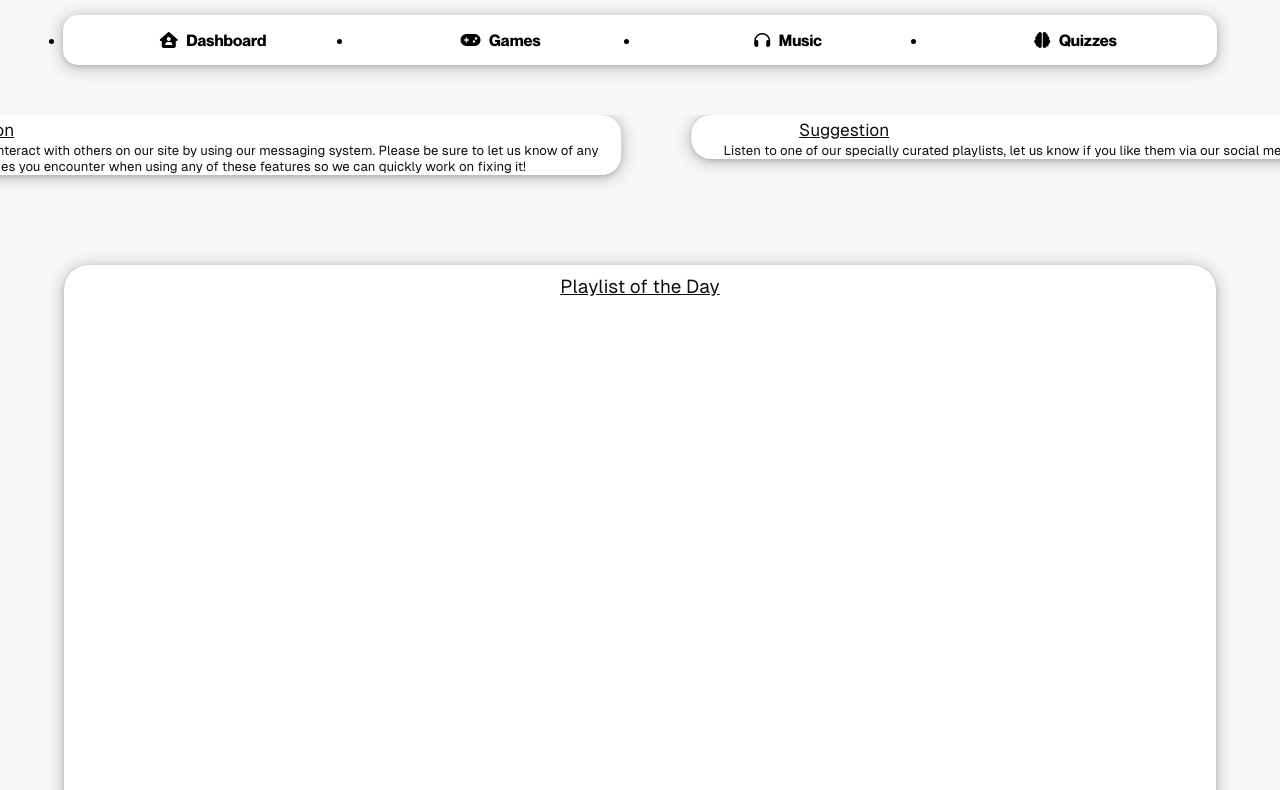
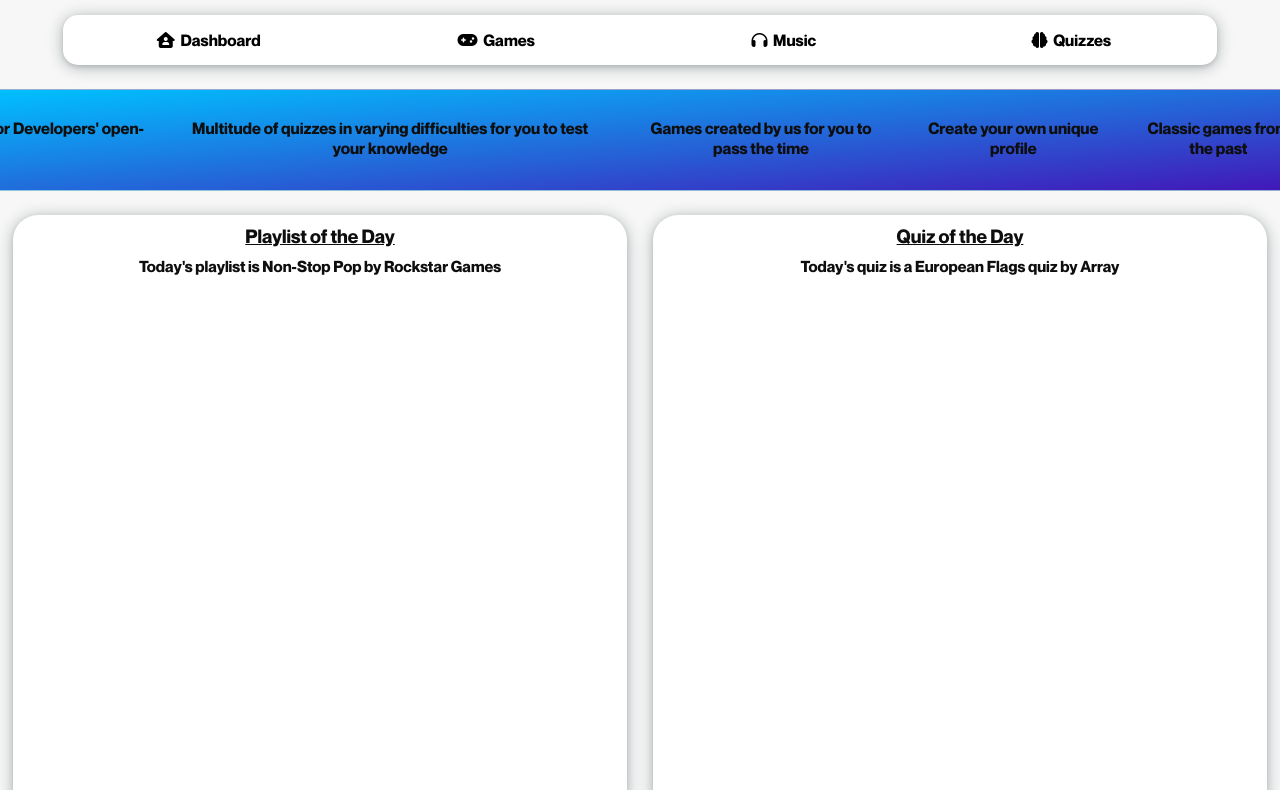
Before and after one commit to jhpriestley16/sonar.dev, a plain HTML site: page PointNemo/index.html in a window 1280 px wide. Shown: the part 60-850 px from the top of the page. Drawn offline with Linux system fonts and the light colour scheme; a script that the page names is missing; files whose address does not match are found by name.

Commit message:
layout improvements, suggestions on a slider

```diff
--- a/PointNemo/css/home.scss
+++ b/PointNemo/css/home.scss
@@ -20,7 +20,7 @@ html, body { box-sizing: border-box; overflow-x: hidden;}
 
 @font-face{
     font-family: profont;
-    src: url("../fonts/Pro\ Font.otf");
+    src: url("../fonts/Maverix-Regular.ttf");
 }
 
 *{
@@ -67,13 +67,13 @@ html, body { box-sizing: border-box; overflow-x: hidden;}
   --ff-titles: neue;
 
   --clr-light: #eaeaea;
-  --clr-box: #080808;
+  --clr-box: #090909;
   --clr-nav-box: linear-gradient(121.28deg, #DC8400 0%, #FFFFFF 40.08%), linear-gradient(140.54deg, #FF0000 0%, #0047FF 72.37%), linear-gradient(121.28deg, #00E384 0%, #FF0000 100%), linear-gradient(121.28deg, #FA00FF 0%, #00FF38 100%), linear-gradient(127.43deg, #00F0FF 0%, #A80000 100%), radial-gradient(100.47% 100% at 50% 100%, #70FF00 0%, #680199 100%), linear-gradient(127.43deg, #B7D500 0%, #2200AA 100%);
   --clr-nav-blend: darken, hue, overlay, color, color-dodge, difference, normal;
   --clr-typo-box: radial-gradient(80.99% 100% at 50% 0%, #FFFFFF 0%, #00801C 100%), linear-gradient(180deg, #FFF500 0%, #000000 100%), linear-gradient(83.76deg, #5000F9 3.4%, #000000 96.6%), radial-gradient(70.71% 99% at 100% 39.75%, #8F00FF 0%, #0F0018 100%), radial-gradient(70.41% 100% at 50% 0%, #D5B300 0%, #2200AA 100%);
   --clr-typo-blend: overlay, difference, difference, difference, normal;
   --clr-dark: #050505;
-  --clr-footer: #0a0a0a;
+  --clr-footer: #090909;
   --clr-link: #090909;
 
   --ff-clr: #949494c6;
@@ -121,12 +121,15 @@ body{
 }
 
 hr{
-    margin: 25px 3vw;
-    width: 94vw;
+    margin: 12px 2vw;
+    width: 96%;
     border: none;
+}
+.spotify-playlist-quiz-container-large hr{
     border-top: var(--box-borders);
+    width: 94%;
+    margin-inline: 3%;
 }
-
 header{
     width: 100vw;
     height: 50px;
@@ -157,8 +160,13 @@ nav{
     flex-direction: row;
     text-decoration: none;
     font-size: 2.3rem;
-    color: var(--ff-clr);
+    color: var(--ff-header-clr);
     align-items: center;
+}
+h1{
+    font-family: neue;
+    margin-inline: 5%;
+    font-size: clamp(1.6rem, 1.4667rem + 0.4444vw, 2rem);
 }
 .header-nav-pills{
     height: 100%;
@@ -222,7 +230,7 @@ input:focus, input:active{
 }
 .menu{
     height: 70%;
-    aspect-ratio: 1.5 / 1;
+    aspect-ratio: 1 / 1;
     display: flex;
     text-decoration: none;
     color: #7d7d7d;
@@ -238,7 +246,7 @@ input:focus, input:active{
 }
 .notifications{
     height: 70%;
-    aspect-ratio: 1.5 / 1;
+    aspect-ratio: 1 / 1;
     display: flex;
     text-decoration: none;
     color: #7d7d7d;
@@ -394,6 +402,34 @@ input:focus, input:active{
     margin-inline: 1%;
     font-size: clamp(1.1rem, 0.9333rem + 0.5556vw, 1.6rem);
 }
+.profile-menu{
+    aspect-ratio: 1;
+    height: 80%;
+    border: var(--header-footer-border);
+    border-radius: 50%;
+    margin-inline: 5%;
+    display: flex;
+    align-items: center;
+    justify-content: center;
+}
+.profile-menu img{
+    width: 95%;
+    height: 95%;
+}
+
+
+
+
+
+
+
+
+
+
+
+
+
+
 
 main{
     background: transparent;
@@ -411,6 +447,7 @@ main{
 .pages-list{
     width: 95%;
     margin-inline: 4.9%;
+    list-style-type: none;
     height: 100%;
     display: flex;
     flex-direction: row;
@@ -436,17 +473,20 @@ main{
     color: var(--ff-header-clr);
 }
 .page-link > *{
-    margin-inline: 3%;
+    margin-inline: 1%;
 }
-.page-link:hover{
+.page-link:hover p{
     text-decoration: underline;
+}
+.page-link:hover i{
+    text-decoration: none;
 }
 
 @mixin white-gradient {
 	background: linear-gradient(to right,  rgba(255,255,255,1) 0%,rgba(255,255,255,0) 100%);
 }
 
-$animationSpeed: 40s;
+$animationSpeed: 29s;
 
 // Animation
 @keyframes scroll {
@@ -457,44 +497,39 @@ $animationSpeed: 40s;
 
 // Styling
 .slider {
-	background: transparent;
+	background: var(--clr-footer);
 	height: 100px;
 	margin: auto;
 	overflow:hidden;
-	position: relative;
 	width: 100%;
-
-	&::before,
-	&::after {
-		/*@include white-gradient;*/
-		content: "";
-		height: 100px;
-		position: absolute;
-		width: 200px;
-		z-index: 2;
-	}
-
-	&::after {
-		right: 0;
-		top: 0;
-		transform: rotateZ(180deg);
-	}
-
-	&::before {
-		left: 0;
-		top: 0;
-	}
+    border: var(--header-footer-border);
+    border-inline: none;
 
 	.slide-track {
 		animation: scroll $animationSpeed linear infinite;
 		display: flex;
 		width: calc(250px * 14);
+        height: 95%;
 	}
-
-	.slide {
-		height: 100px;
-		width: 250px;
-	}
+}
+.suggestion-box{
+    border-radius: 20px;
+    height: 100%;
+    margin-inline: 0.5%;
+    box-shadow: none;
+    text-align: center;
+}
+.darkmode .suggestion-box{
+    box-shadow: none;
+}
+.suggestion-height-set{
+    height: 100%;
+    width: 100%;
+    display: flex;
+    align-items: center;
+    justify-content: center;
+    color: var(--ff-clr);
+    font-family: neue;
 }
 
 
@@ -513,21 +548,7 @@ $animationSpeed: 40s;
 .darkmode .typography-box{
     border-bottom: none;
 }
-.typing-demo {
-    width: 50%;
-    height: 80%;
-    animation: typing 2s steps(50), step-end 4 alternate;
-    white-space: nowrap;
-    overflow: hidden;
-    border-right: transparent;
-    font-family: neue;
-    display: flex;
-    align-items: center;
-    color: var(--ff-clr);
-    font-size: clamp(0.9375rem, -0.0833rem + 3.4028vw, 4rem);
-    margin-top: -1%;
-    text-shadow: var(--text-shadow);
-  }
+
   span{
     color:var(--ff-clr);
   }
@@ -587,61 +608,6 @@ h2{
 
 }
 */
-.suggestion-box-tab-container{
-    width: 100%;
-    height: 25vh;
-    display: flex;
-    flex-direction: row;
-    background: transparent;
-    align-items: center;
-    justify-content: center;
-}
-.suggestion-box{
-    background: var(--clr-box);
-    width: 23%;
-    height: 100%;
-    margin-inline: auto;
-    border-radius: 20px;
-    display: flex;
-    flex-direction: column;
-    align-items: baseline;
-    box-shadow: none;
-    border: var(--box-borders);
-    box-shadow: rgba(14, 30, 37, 0.12) 0px 2px 4px 0px, rgba(14, 30, 37, 0.32) 0px 2px 16px 0px;
-}
-.darkmode .suggestion-box{
-    box-shadow: none;
-}
-.suggestion-label{
-    height: 15%;
-    width: 30%;
-    margin-top: 0.5%;
-    margin-bottom: 0.2%;
-    margin-left: 4%;
-    text-align: center;
-    color: var(--ff-clr);
-    font-family: var(--ff-text-label);
-    font-size: clamp(0.8rem, 0.6333rem + 0.5556vw, 1.3rem);
-    display: flex;
-    align-items: center;
-    justify-content: center;
-    text-decoration: underline;
-}
-p.suggestion-text{
-    height: 80%;
-    text-align: center;
-    color: var(--ff-clr);
-    font-family: var(--ff-text-label);
-    font-size: clamp(0.6rem, 0.4667rem + 0.4444vw, 1rem);
-    display: flex;
-    margin-inline: 3%;
-    align-items: center;
-    justify-content: center;
-}
-.suggestion-box:hover{
-    transition: var(--transi-nav);
-    transform: var(--transf-nav);
-}
 
 .about-us-text-block{
     width: 100%;
@@ -706,86 +672,60 @@ p.suggestion-text{
     align-items: center;
     justify-content: center;
 }
-.spotify-playlist-bg-box{
+.spotify-playlist-box{
     height: 100%;
-    width: 90%;
+    width: 48.5%;
     border-radius: 25px;
-    display: flex;
-    margin-inline: auto;
-    align-items: center;
+    margin-inline: 1vw;
     justify-content: center;
+    text-align: center;
+    color: var(--ff-clr);
+    font-family: neue;
+    font-size: clamp(0.7rem, 0.5333rem + 0.5556vw, 1.2rem);
     background: var(--clr-box);
     border: var(--box-borders);
     box-shadow: rgba(14, 30, 37, 0.12) 0px 2px 4px 0px, rgba(14, 30, 37, 0.32) 0px 2px 16px 0px;
 }
-.darkmode .spotify-playlist-bg-box{
+.darkmode .spotify-playlist-box{
     box-shadow: none;
-}
-.spotify-playlist-box{
-    height: 100%;
-    width: 100%;
-    border-radius: 21px;
-    display: flex;
-    flex-direction: column;
-    align-items: center;
 }
 .spotify-playlist-otd-label{
     height: 7%;
-    width: 30%;
+    width: 100%;
     text-align: center;
     color: var(--ff-clr);
-    font-family: var(--ff-text-label);
+    font-family: neue;
     font-size: clamp(0.9rem, 0.7333rem + 0.5556vw, 1.4rem);
     display: flex;
     align-items: center;
     text-decoration: underline;
     justify-content: center;
 }
-.quiz-container{
+.quiz-otd-label{
+    height: 7%;
     width: 100%;
-    height: 75vh;
+    text-align: center;
+    color: var(--ff-clr);
+    font-family: neue;
+    font-size: clamp(0.9rem, 0.7333rem + 0.5556vw, 1.4rem);
     display: flex;
-    flex-direction: row;
-    background: transparent;
     align-items: center;
+    text-decoration: underline;
     justify-content: center;
 }
-.quiz-bg-box{
+.quiz-box{
     height: 100%;
-    width: 60%;
+    width: 48.5%;
     border-radius: 25px;
-    display: flex;
-    margin-inline: auto;
-    align-items: center;
-    display: flex;
-    margin-inline: auto;
-    align-items: center;
+    margin-inline: 1vw;
     justify-content: center;
+    text-align: center;
+    color: var(--ff-clr);
+    font-family: neue;
+    font-size: clamp(0.7rem, 0.5333rem + 0.5556vw, 1.2rem);
     background: var(--clr-box);
     border: var(--box-borders);
     box-shadow: rgba(14, 30, 37, 0.12) 0px 2px 4px 0px, rgba(14, 30, 37, 0.32) 0px 2px 16px 0px;
-}
-.darkmode .quiz-bg-box{
-    box-shadow: none;
-}
-.quiz-otd-label{
-    height: 7%;
-    width: 30%;
-    margin-left: 5%;
-    color: var(--ff-clr);
-    font-family: var(--ff-text-label);
-    font-size: clamp(0.9rem, 0.7333rem + 0.5556vw, 1.4rem);
-    display: flex;
-    align-items: center;
-    justify-content: center;
-    text-decoration: underline;
-}
-.quiz-box{
-    height: 100%;
-    width: 100%;
-    border-radius: 20px;
-    justify-content: center;
-    display: flex;
 }
 .content-divider-graphic{
     height: 60vh;
--- a/PointNemo/index.html
+++ b/PointNemo/index.html
@@ -29,7 +29,7 @@
 
         <div class="logo-title-box">
             <a href="#top" class="home-refresh-via-title-logo">
-                <i class="fa-solid fa-user-astronaut"></i>
+                <i class="fa-solid fa-user-astronaut"></i><h1>array</h1>
             </a>
         </div>
 
@@ -61,6 +61,11 @@ function toggleNoti(){
 }
             </script>
         </div>
+        <div class="profile-menu">
+            <img src="img/dm-bg.jpg" style="border-radius: 50%;">
+        </div>
+    </div>
+        <!--
         <button class="menu"  onclick="toggleMenu()">
             <i class="gg-menu-right"></i>
             <div class="sub-menu-wrap" id="subMenu">
@@ -85,7 +90,7 @@ function toggleNoti(){
                 </div>
             </div>
         </div>
-    </button>
+    </button>-->
 
     </nav>
 </header>
@@ -95,22 +100,22 @@ function toggleNoti(){
         <ul class="pages-list">
             <li class="pages-tab">
                 <a href="#" class="page-link">
-                    <i class="fa-solid fa-house-user"></i>Dashboard
+                    <i class="fa-solid fa-house-user"></i><p>Dashboard</p>
                 </a>
             </li>
             <li class="pages-tab">
                 <a href="#" class="page-link">
-                    <i class="fa-solid fa-gamepad"></i>Games
+                    <i class="fa-solid fa-gamepad"></i><p>Games</p>
                 </a>
             </li>
             <li class="pages-tab">
                 <a href="#" class="page-link">
-                    <i class="fa-solid fa-headphones"></i>Music
+                    <i class="fa-solid fa-headphones"></i><p>Music</p>
                 </a>
             </li>
             <li class="pages-tab">
                 <a href="#" class="page-link">
-                    <i class="fa-solid fa-brain"></i>Quizzes
+                    <i class="fa-solid fa-brain"></i><p>Quizzes</p>
                 </a>
             </li>
         </ul>
@@ -153,20 +158,64 @@ function toggleNoti(){
 <div class="slider">
 	<div class="slide-track">
         <article class="suggestion-box">
-            <label class="suggestion-label">Suggestion</label>
-            <p class="suggestion-text">Update your profile, or interact with others on our site by using our messaging system. Please be sure to let us know of any bugs or issues you encounter when using any of these features so we can quickly work on fixing it!</p>
+            <div class="suggestion-height-set">
+                Curated playlists powered by Spotify For Developers' open-source web API
+            </div>
         </article>
         <article class="suggestion-box">
-                <label class="suggestion-label">Suggestion</label>
-                <p class="suggestion-text">Listen to one of our specially curated playlists, let us know if you like them via our social media pages!</p>
+            <div class="suggestion-height-set">
+                Multitude of quizzes in varying difficulties for you to test your knowledge
+            </div>
         </article>
         <article class="suggestion-box">
-                <label class="suggestion-label">Suggestion</label>
-                <p class="suggestion-text">Try attain a 100% score on 3 or more quizzes in a row and tweet us which ones you complete!</p>
+            <div class="suggestion-height-set">
+                Games created by us for you to pass the time
+            </div>
         </article>
         <article class="suggestion-box">
-                <label class="suggestion-label">Suggestion</label>
-                <p class="suggestion-text">Achieve a personal best score on one of our games, or one of our legacy games. Post about it using the #ArrayGamePortal so we can see it!</p>
+            <div class="suggestion-height-set">
+                Create your own unique profile
+            </div>
+        </article>
+        <article class="suggestion-box">
+            <div class="suggestion-height-set">
+                Classic games from the past
+            </div>
+        </article>
+        <article class="suggestion-box">
+            <div class="suggestion-height-set">
+                Play with friends
+            </div>
+        </article>
+        <article class="suggestion-box">
+            <div class="suggestion-height-set">
+                Curated playlists powered by Spotify For Developers' open-source web API
+            </div>
+        </article>
+        <article class="suggestion-box">
+            <div class="suggestion-height-set">
+                Multitude of quizzes in varying difficulties for you to test your knowledge
+            </div>
+        </article>
+        <article class="suggestion-box">
+            <div class="suggestion-height-set">
+                Games created by us for you to pass the time
+            </div>
+        </article>
+        <article class="suggestion-box">
+            <div class="suggestion-height-set">
+                Create your own unique profile
+            </div>
+        </article>
+        <article class="suggestion-box">
+            <div class="suggestion-height-set">
+                Classic games from the past
+            </div>
+        </article>
+        <article class="suggestion-box">
+            <div class="suggestion-height-set">
+                Play with friends
+            </div>
         </article>
 	</div>
 </div>
@@ -174,42 +223,16 @@ function toggleNoti(){
 <hr>
 
 <section class="spotify-playlist-quiz-container-large">
-    <div class="spotify-playlist-bg-box">
     <div class="spotify-playlist-box">
             <label class="spotify-playlist-otd-label">Playlist of the Day</label>
+            Today's playlist is Non-Stop Pop by Rockstar Games
+            <hr>
     </div>
-    </div>
-</section>
 
-<hr>
-
-<section class="suggestion-box-tab-container">
-    <article class="suggestion-box">
-        <label class="suggestion-label">Suggestion</label>
-        <p class="suggestion-text">Update your profile, or interact with others on our site by using our messaging system. Please be sure to let us know of any bugs or issues you encounter when using any of these features so we can quickly work on fixing it!</p>
-    </article>
-        <article class="suggestion-box">
-            <label class="suggestion-label">Suggestion</label>
-            <p class="suggestion-text">Listen to one of our specially curated playlists, let us know if you like them via our social media pages!</p>
-        </article>
-        <article class="suggestion-box">
-            <label class="suggestion-label">Suggestion</label>
-            <p class="suggestion-text">Try attain a 100% score on 3 or more quizzes in a row and tweet us which ones you complete!</p>
-        </article>
-        <article class="suggestion-box">
-            <label class="suggestion-label">Suggestion</label>
-            <p class="suggestion-text">Achieve a personal best score on one of our games, or one of our legacy games. Post about it using the #ArrayGamePortal so we can see it!</p>
-        </article>
-    </section>
-
-<hr>
-
-<section class="quiz-container">
-<div class="quiz-bg-box">
         <div class="quiz-box">
             <label class="quiz-otd-label">Quiz of the Day</label>
-
-    </div>
+            Today's quiz is a European Flags quiz by Array
+            <hr>
         </div>
 </section>
 
```
Also changed, not shown: PointNemo/css/home.css, 2 other files. Lines whose indentation alone changed are shown as unchanged.
